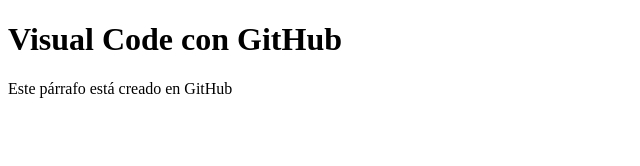
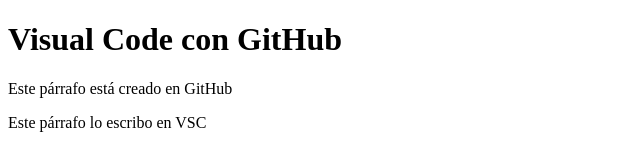
Before and after one commit to crisgithub1975/visualcode, a plain HTML site: page index.html in a window 1280 px wide. Shown: the whole page, without its empty margins (0-640 px from the left). Drawn offline with Linux system fonts and the light colour scheme.

Commit message:
agregar parrafo en VSC

```diff
--- a/index.html
+++ b/index.html
@@ -9,5 +9,6 @@
     <body>
         <h1>Visual Code con GitHub</h1>
         <p>Este párrafo está creado en GitHub</p>
+        <p>Este párrafo lo escribo en VSC</p>
     </body>
 </html>
```
